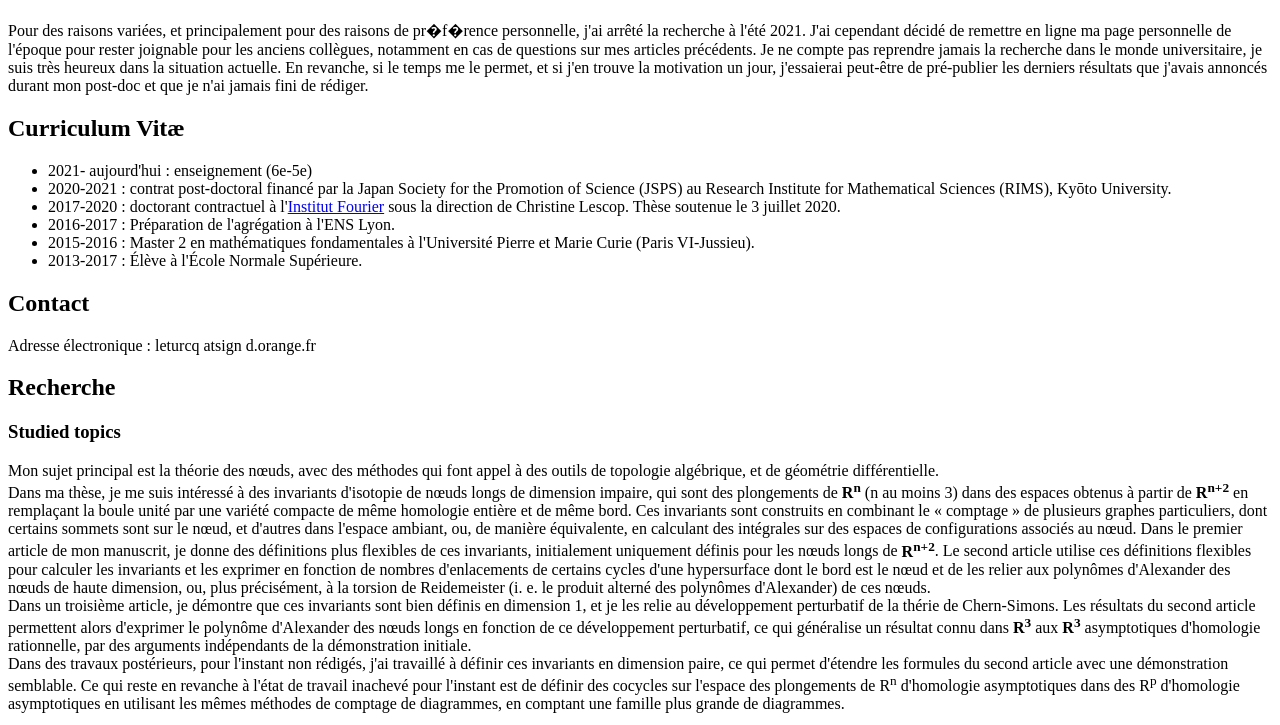
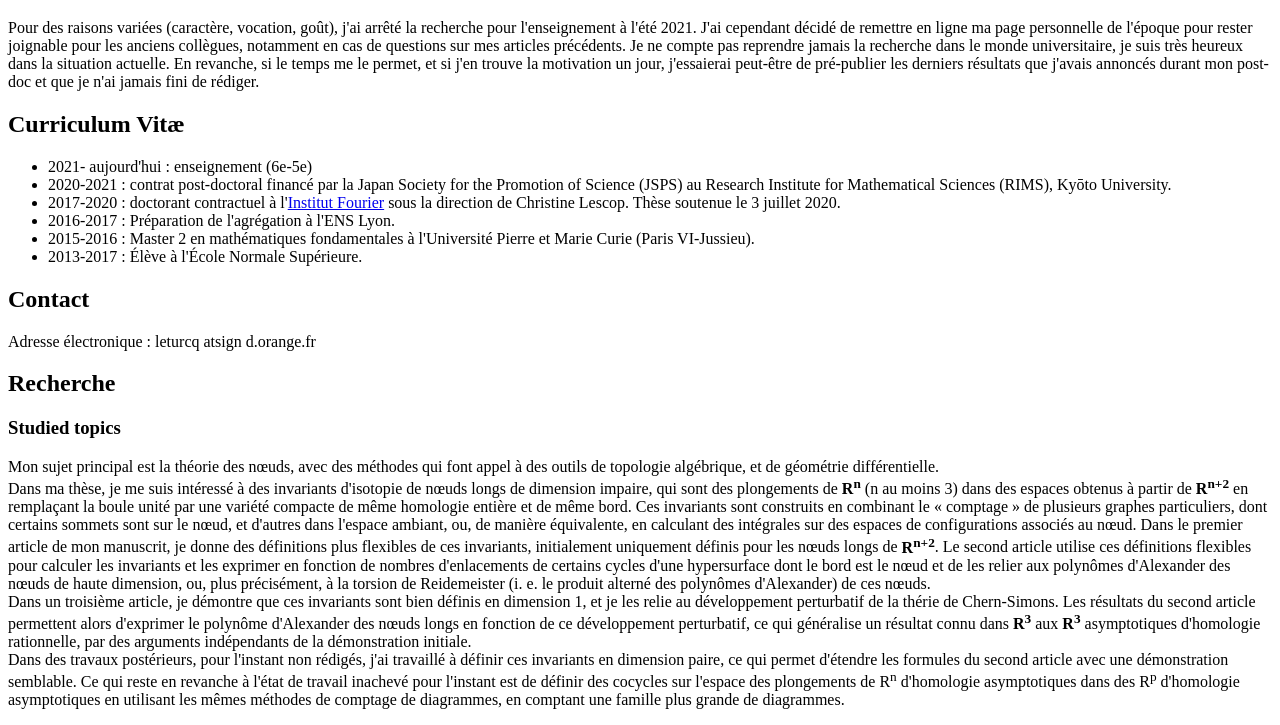
Before and after one commit to leturcqd/c_a_t, a plain HTML site: page Pages/page.html in a window 1280 px wide. Shown: the part 61-786 px from the top of the page. Drawn offline with Linux system fonts and the light colour scheme.

Commit message:
Update page.html

```diff
--- a/Pages/page.html
+++ b/Pages/page.html
@@ -11,7 +11,7 @@
   <body>
   <h1> David Leturcq </h1>
 
-Pour des raisons variées, et principalement pour des raisons de pr�f�rence personnelle, j'ai arrêté la recherche à l'été 2021. J'ai cependant décidé de remettre en ligne ma page personnelle
+Pour des raisons variées (caractère, vocation, goût), j'ai arrêté la recherche pour l'enseignement à l'été 2021. J'ai cependant décidé de remettre en ligne ma page personnelle
 de l'époque pour rester joignable pour les anciens collègues, notamment en cas de questions sur mes articles précédents.
 Je ne compte pas reprendre jamais la recherche dans le monde universitaire, je suis très heureux dans la situation actuelle.
 En revanche, si le temps me le permet, et si j'en trouve la motivation un jour, j'essaierai peut-être de pré-publier les derniers résultats que j'avais annoncés durant
```
